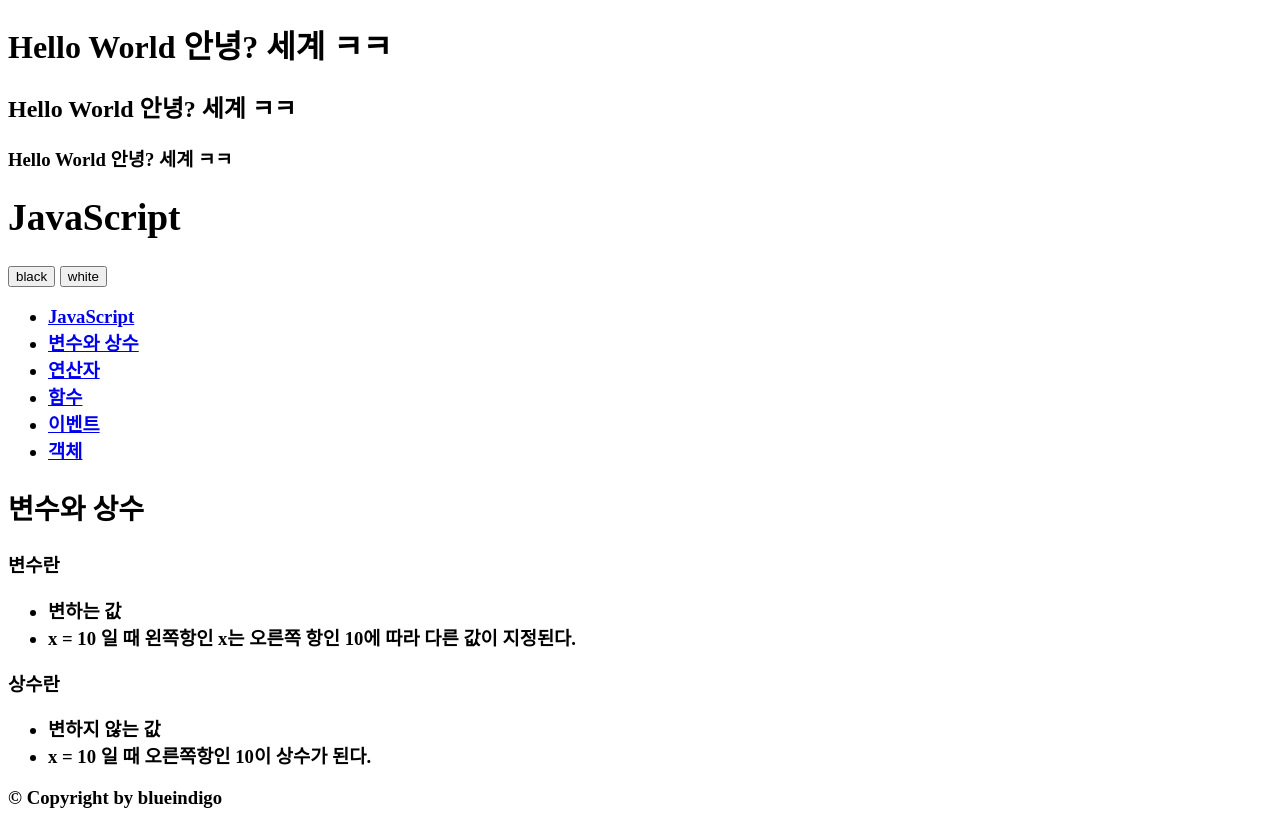
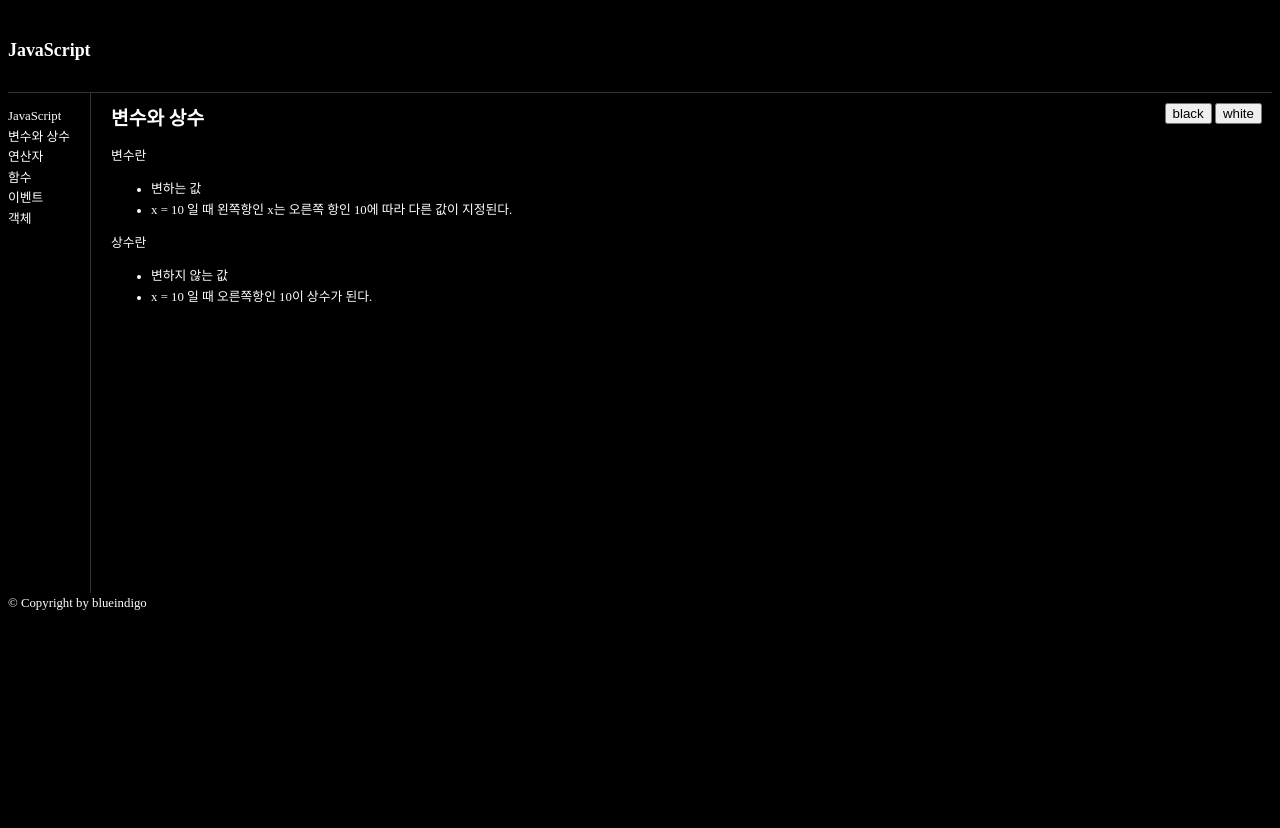
Before and after one commit to blueindigo/opentutorials-blueindigo, a plain HTML site: page index.html in a window 1280 px wide. Both pictures are taken after a click on the button "black". After the commit the page ends 800 px from the top, so only its background shows below. Drawn offline with Linux system fonts and the light colour scheme.

Commit message:
add javascript.html, change index.html

```diff
--- a/index.html
+++ b/index.html
@@ -1,50 +1,106 @@
 <!DOCTYPE html>
-<html lang="en">
-	<head>
-		<meta charset="utf-8" />
+<html>
+    <head>
+        <meta charset="utf-8" />
+        <style type="text/css">
+            body {
+                font-size: 0.8em;
+                font-family: dotum;
+                line-height: 1.6em;
+            }
+            body.black {
+                background-color: black;
+                color: white;
+            }
+            body.black a {
+                color: white;
+            }
+            body.black a:hover {
+                color: #f60;
+            }
+            body.black header {
+                border-bottom: 1px solid #333;
+            }
+            body.black nav {
+                border-right: 1px solid #333;
+            }
+            header {
+                border-bottom: 1px solid #ccc;
+                padding: 20px 0;
+            }
+            #toolbar {
+                padding: 10px;
+                float: right;
+            }
+            nav {
+                float: left;
+                margin-right: 20px;
+                min-height: 500px;
+                border-right: 1px solid #ccc;
+            }
+            nav ul {
+                list-style: none;
+                padding-left: 0;
+                padding-right: 20px;
+            }
+            article {
+                float: left;
+            }
+            footer {
+                clear: both;
+            }
+            a {
+                text-decoration: none;
+            }
+            a:link, a:visited {
+                color: #333;
+            }
+            a:hover {
+                color: #f60;
+            }
+            h1 {
+                font-size: 1.4em;
+            }
+        </style>
+    </head>
 
-		<!-- Always force latest IE rendering engine (even in intranet) & Chrome Frame
-		Remove this if you use the .htaccess -->
-		<meta http-equiv="X-UA-Compatible" content="IE=edge,chrome=1" />
-
-		<title>index</title>
-		<meta name="description" content="" />
-		<meta name="author" content="blueindigo" />
-
-		<meta name="viewport" content="width=device-width; initial-scale=1.0" />
-
-		<!-- Replace favicon.ico & apple-touch-icon.png in the root of your domain and delete these references -->
-		<link rel="shortcut icon" href="/favicon.ico" />
-		<link rel="apple-touch-icon" href="/apple-touch-icon.png" />
-	</head>
-
-	<body>
-	<h1>Hello World 안녕? 세계 ㅋㅋ<h1>
-	<h2>Hello World 안녕? 세계 ㅋㅋ<h2>
-		<h3>Hello World 안녕? 세계 ㅋㅋ<h3>
-			<body id="body">
+    <body id="body">
         <div>
             <header>
                 <h1>JavaScript</h1>
             </header>
             <div id="toolbar">
-                <input type="button" value="black" />
-                <input type="button" value="white" />
+                <input type="button" value="black" onclick="document.getElementById('body').className='black'" />
+                <input type="button" value="white" onclick="document.getElementById('body').className='white'" />
             </div>
             <nav>
                 <ul>
-                    <li><a href="http://opentutorials.org/course/49/16">JavaScript</a></li>
-                    <li><a href="http://opentutorials.org/course/49/17">변수와 상수</a></li>
-                    <li><a href="http://opentutorials.org/course/49/18">연산자</a></li>
-                    <li><a href="http://opentutorials.org/course/49/19">함수</a></li>
-                    <li><a href="http://opentutorials.org/course/49/20">이벤트</a></li>
-                    <li><a href="http://opentutorials.org/course/49/21">객체</a></li>
+                    <li>
+                        <a href="http://opentutorials.org/course/49/16">JavaScript</a>
+                    </li>
+                    <li>
+                        <a href="http://opentutorials.org/course/49/17">변수와 상수</a>
+                    </li>
+                    <li>
+                        <a href="http://opentutorials.org/course/49/18">연산자</a>
+                    </li>
+                    <li>
+                        <a href="http://opentutorials.org/course/49/19">함수</a>
+                    </li>
+                    <li>
+                        <a href="http://opentutorials.org/course/49/20">이벤트</a>
+                    </li>
+                    <li>
+                        <a href="http://opentutorials.org/course/49/21">객체</a>
+                    </li>
                 </ul>
             </nav>
             <article>
                 <h2>변수와 상수</h2>
                 <div>
-                    <p>변수란</p>
+                    <p>
+                        변수란
+                    </p>
                     <ul>
                         <li>
                             변하는 값
@@ -67,7 +123,6 @@
                 </div>
             </article>
         </div>
-    </body>
 			<footer>
 				<p>
 					&copy; Copyright  by blueindigo
```
Also changed, not shown: javascript.html (added, +10 -0 lines).
